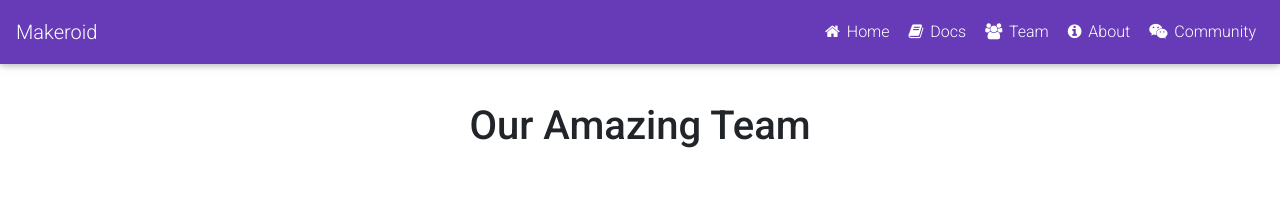
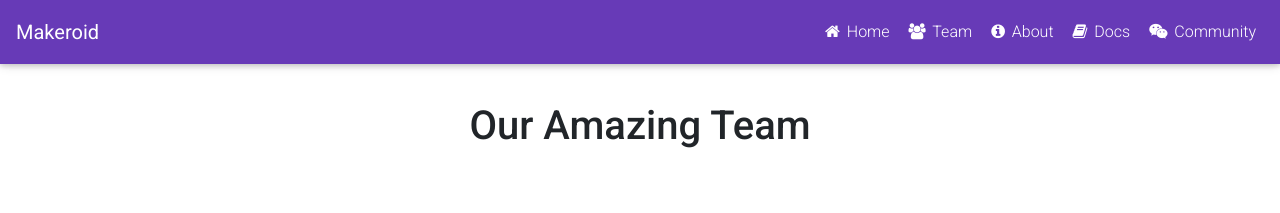
Before and after one commit to Kodular/kodular.github.io, a Jekyll site: the page built from team.html, in a window 1280 px wide. Shown: the top 213 px of the page. Built offline with Jekyll 4.4.1, drawn with Linux system fonts in a browser that asks for light colours; nearby versions of some CDN libraries.

Commit message:
Update nav.html

```diff
--- a/_includes/nav.html
+++ b/_includes/nav.html
@@ -1,30 +1,16 @@
-<nav class="navbar navbar-expand-lg navbar-dark fixed-top scrolling-navbar">
-        <a class="navbar-brand" href="/">Makeroid</a>
+<nav class="navbar fixed-top navbar-expand-lg navbar-dark purple darken-4 scrolling-navbar">
+        <a class="navbar-brand" href="/"><strong>Makeroid</strong></a>
         <button class="navbar-toggler" type="button" data-toggle="collapse" data-target="#navbarSupportedContent" aria-controls="navbarSupportedContent" aria-expanded="false" aria-label="Toggle navigation">
-            <span class="navbar-toggler-icon"></span>
+                <span class="navbar-toggler-icon"></span>
         </button>
         <div class="collapse navbar-collapse" id="navbarSupportedContent">
-            <ul class="navbar-nav ml-auto">
-                <li class="nav-item">
-                    <a class="nav-link" href="/">
-                            <i class="fa fa-home"></i> Home</a>
-                </li>
-                <li class="nav-item">
-                    <a class="nav-link waves-effect waves-light" href="https://docs.makeroid.io">
-                            <i class="fa fa-book"></i> Docs</a>
-                </li>
-                <li class="nav-item">
-                    <a class="nav-link waves-effect waves-light" href="/team">
-                            <i class="fa fa-users"></i> Team</a>
-                </li>
-                <li class="nav-item">
-                    <a class="nav-link waves-effect waves-light" href="/about">
-                            <i class="fa fa-info-circle"></i> About</a>
-                </li>
-                <li class="nav-item">
-                    <a class="nav-link waves-effect waves-light" href="https://community.makeroid.io">
-                            <i class="fa fa-wechat"></i> Community</a>
-                </li>
-            </ul>
+                <ul class="navbar-nav ml-auto">
+                        {% for nav in site.data.nav %}
+                        <li class="nav-item">
+                                <a class="nav-link" href="{{ nav.href }}">
+                                        <i class="fa fa-{{ nav.icon }}"></i> {{ nav.title }}</a>
+                        </li>
+                        {% endfor %}
+                </ul>
         </div>
 </nav>
```
